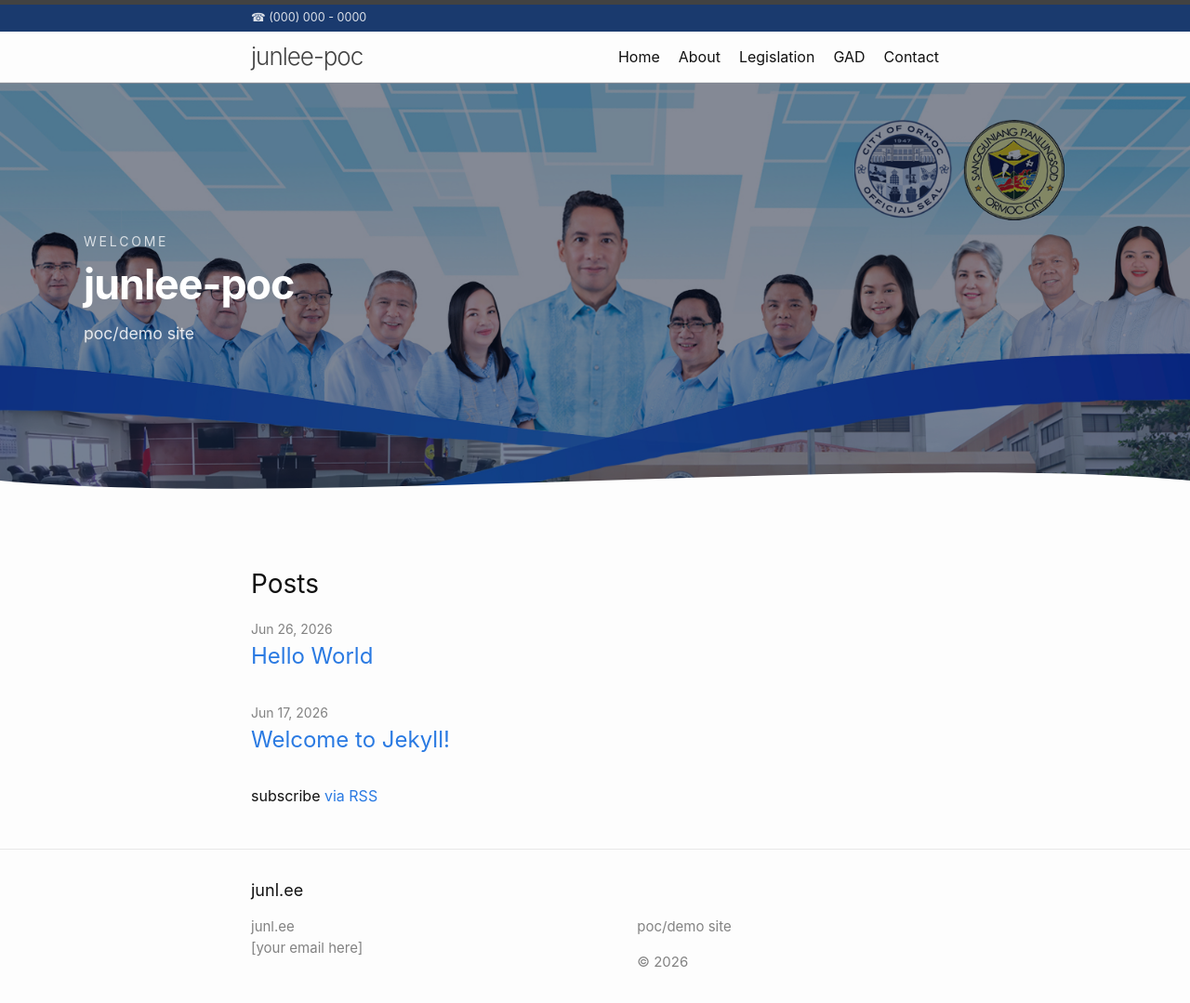
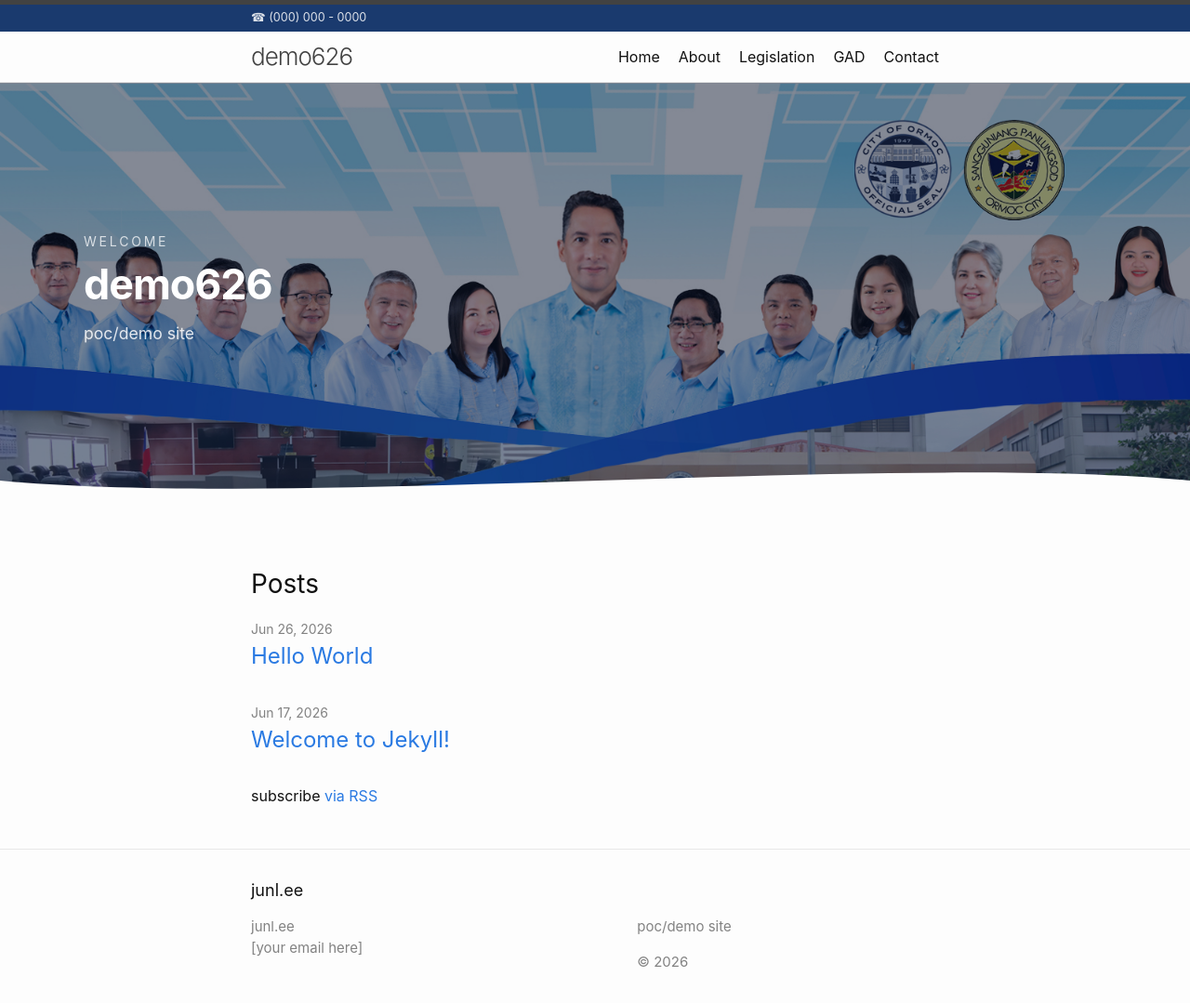
Before and after one commit to junleepepito/demo-62626, a Jekyll site: the page built from index.markdown, in a window 1280 px wide and 1106 px high. Shown: the top 1079 px of the window at 93% size. Built offline with Jekyll 4.4.1, drawn with Linux system fonts in a browser that asks for light colours.

Commit message:
Rename site title to demo626

```diff
--- a/_config.yml
+++ b/_config.yml
@@ -2,7 +2,7 @@
 # SITE IDENTITY
 # ---------------------------------------------------------------
 
-title: junlee-poc
+title: demo626
 author: junl.ee
 description: poc/demo site
 
```
Also changed, not shown: README.md.
